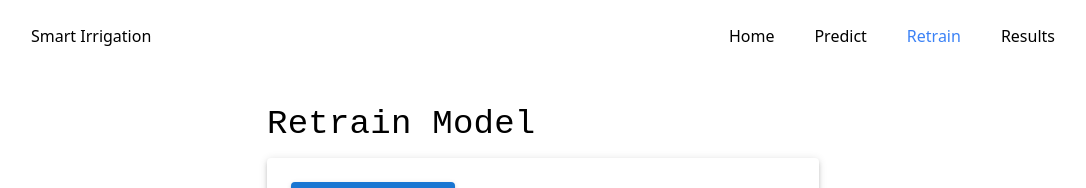
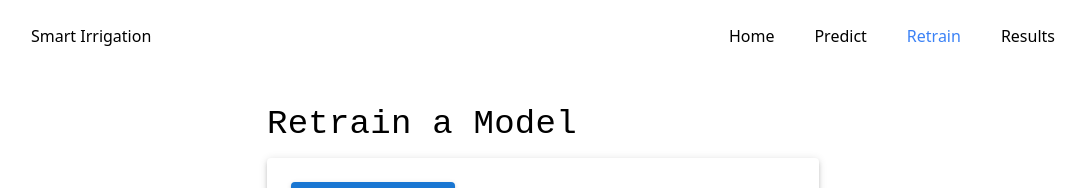
Before and after one commit to tuyishimejohnson/irrigation_prediction, a React (Vite) app in the folder frontend/: page /retrain in a window 1280 px wide. Shown: the top 188 px of the page, without its empty margins (97-1183 px from the left). Built offline with nearby package versions, Linux system fonts and the light colour scheme.

Commit message:
Remove uneccessary interface type

```diff
--- a/frontend/src/retrain.tsx
+++ b/frontend/src/retrain.tsx
@@ -17,8 +17,7 @@ interface TrainingResult {
   };
 }
 
-interface RetrainProps {}
-const Retrain: React.FC<RetrainProps> = () => {
+const Retrain: React.FC = () => {
   const [file, setFile] = useState<File | null>(null);
   const [loading, setLoading] = useState(false);
   const [error, setError] = useState<string | null>(null);
@@ -72,14 +71,16 @@ const Retrain: React.FC<RetrainProps> = () => {
   };
 
   return (
-    <Box sx={{
-      maxWidth: 600,
-      margin: "0 auto",
-      padding: 3,
-      borderRadius: 4
-    }}>
+    <Box
+      sx={{
+        maxWidth: 600,
+        margin: "0 auto",
+        padding: 3,
+        borderRadius: 4,
+      }}
+    >
       <Typography variant="h4" gutterBottom style={{ fontFamily: "monospace" }}>
-        Retrain Model
+        Retrain a Model
       </Typography>
 
       <Paper elevation={3} sx={{ padding: 3 }}>
```
Also changed, not shown: 1 other file (tests, documents, lock files or other folders).
